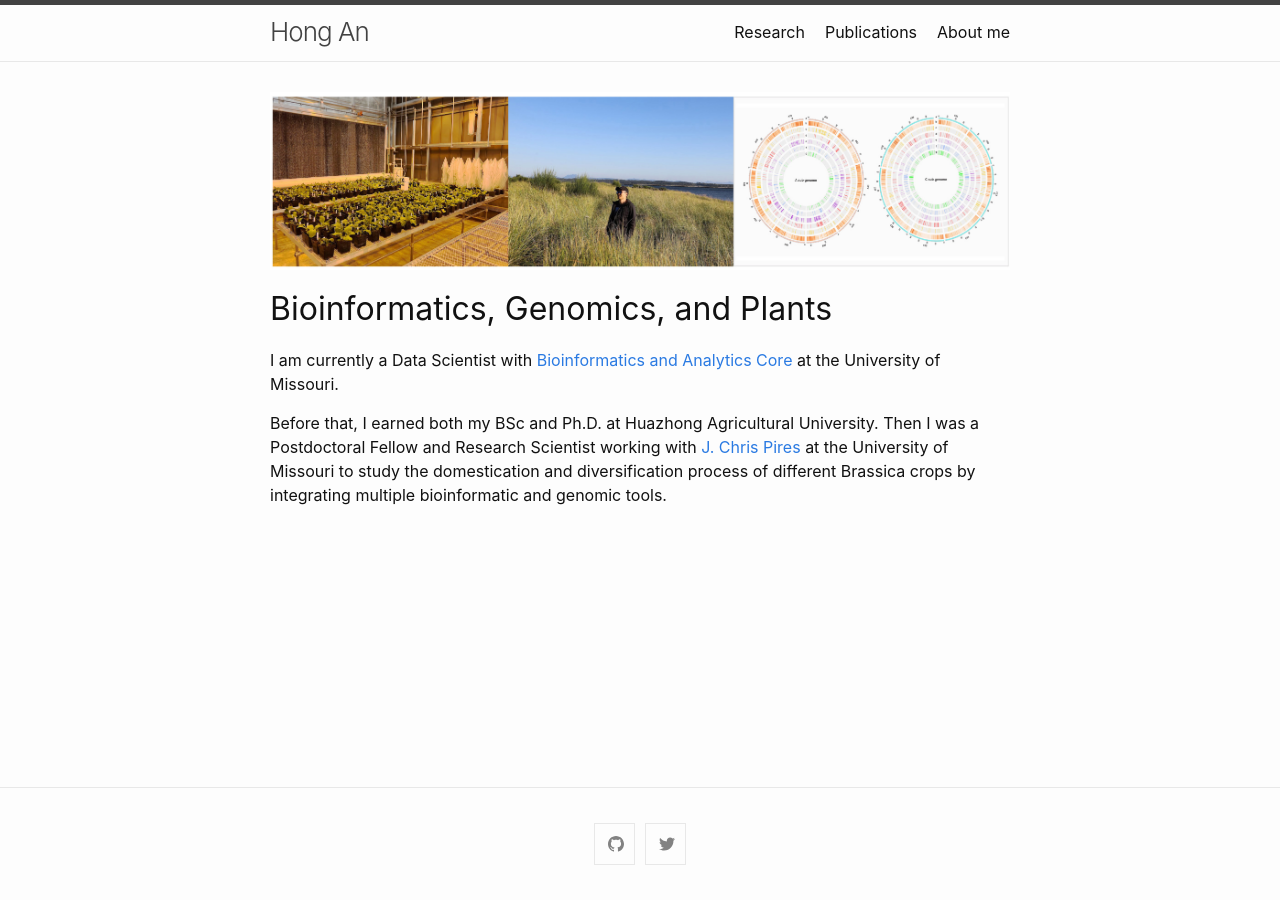
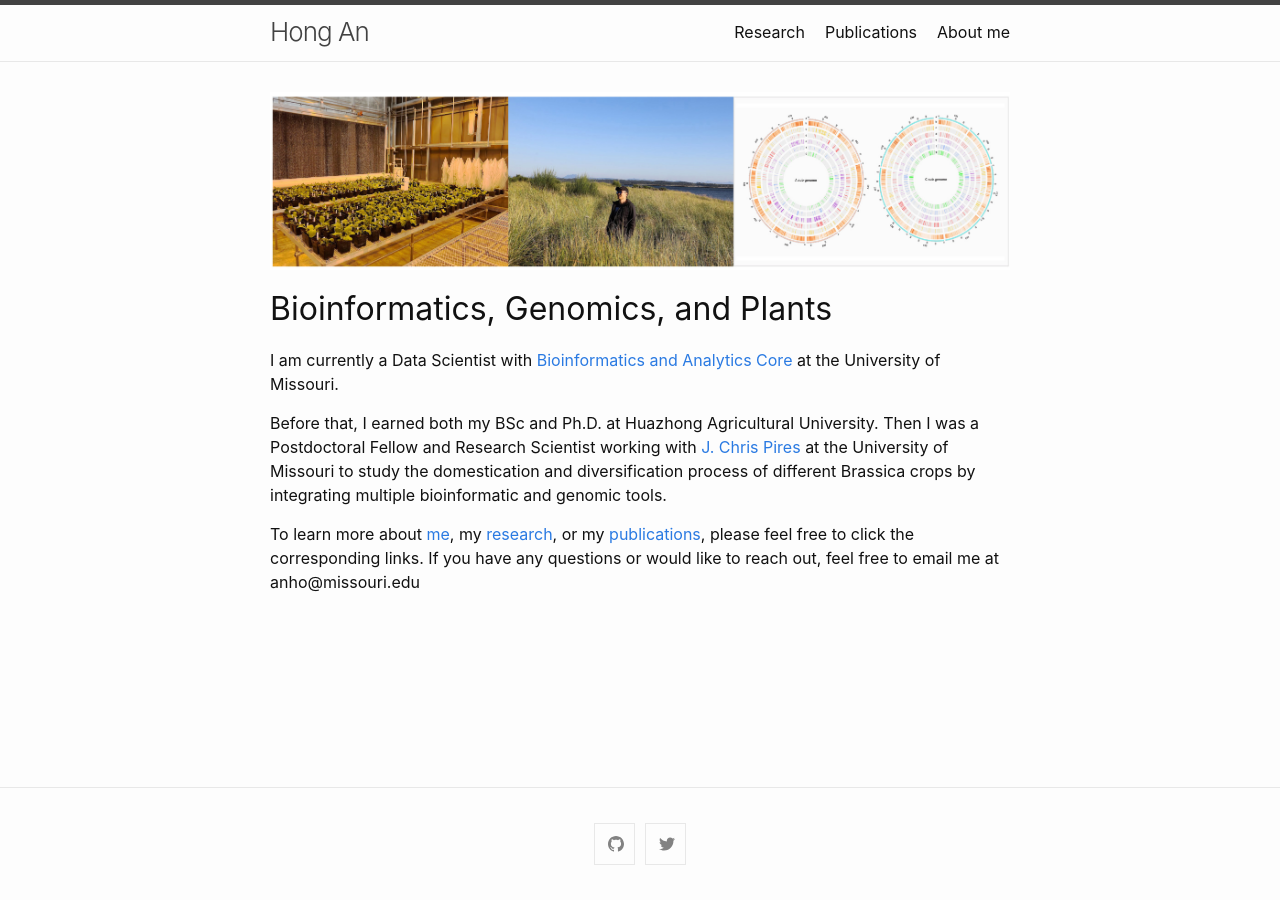
Before and after one commit to anhong11/anhong11.github.io, a Jekyll site: the page built from index.md, in a window 1280 px wide. Built offline with Jekyll 4.4.1, drawn with Linux system fonts in a browser that asks for light colours; our own code applies the rules of GitHub Pages for plain Markdown files.

Commit message:
Update index.md

```diff
--- a/index.md
+++ b/index.md
@@ -5,3 +5,5 @@
 I am currently a Data Scientist with [Bioinformatics and Analytics Core](https://bioinformatics.missouri.edu/) at the University of Missouri.
 
 Before that, I earned both my BSc and Ph.D. at Huazhong Agricultural University. Then I was a Postdoctoral Fellow and Research Scientist working with [J. Chris Pires](https://bondlsc.missouri.edu/person/j-chris-pires/) at the University of Missouri to study the domestication and diversification process of different Brassica crops by integrating multiple bioinformatic and genomic tools.
+
+To learn more about [me](https://anhong11.github.io/About/), my [research](https://anhong11.github.io/Research/), or my [publications](https://anhong11.github.io/Publications/), please feel free to click the corresponding links. If you have any questions or would like to reach out, feel free to email me at anho@missouri.edu
```
